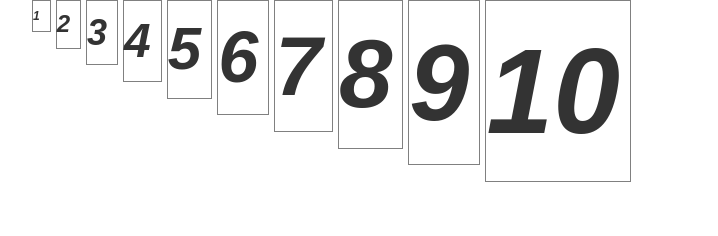
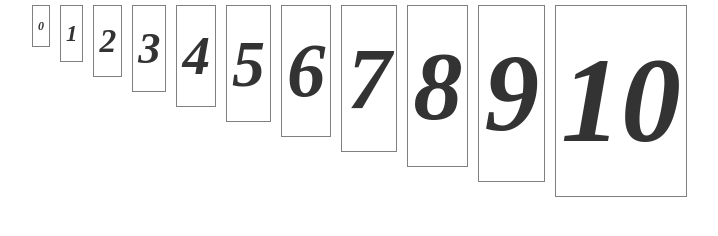
Before and after one commit to SRJPN/visualisation, a plain HTML site: page assignment5.html in a window 1280 px wide. Shown: the whole page, without its empty margins (43-761 px from the left). Drawn offline with nearby package versions, Linux system fonts and the light colour scheme.

Commit message:
Refactoring Assignment 5

```diff
--- a/css/assignment5.css
+++ b/css/assignment5.css
@@ -1,7 +1,6 @@
 .box {
   border: 1px solid gray;
   float : left;
-  margin-left: 5px;
-  /*text-align: center;*/
-  padding-right: 10px;
+  margin: 5px;
+  padding: 5px;
 }
--- a/javascript/assignment5.js
+++ b/javascript/assignment5.js
@@ -3,15 +3,15 @@ const WIDTH_RANGE = [12, 120];
 const HEIGHT_RANGE = [30, 180];
 
 var widthScale = d3.scaleLinear()
-    .domain([1, LIMIT])
+    .domain([0, LIMIT])
     .range(WIDTH_RANGE);
 
 var heightScale = d3.scaleLinear()
-    .domain([1, LIMIT])
+    .domain([0, LIMIT])
     .range(HEIGHT_RANGE)
 
 var generateValues = function(limit) {
-    return [...new Array(limit)].map((d, i) => i + 1);
+    return [...new Array(limit + 1)].map((d, i) => i);
 };
 
 var generateBoxes = function(values) {
@@ -22,9 +22,13 @@ var generateBoxes = function(values) {
     boxes.enter()
         .append('div')
         .classed('box', true)
-        .style('font', (d) => 'italic bold ' + widthScale(d) + 'px/' + heightScale(d) + 'px sans-serif')
+        .style('font', generateFontString)
         .text((d) => d)
-}
+};
+
+var generateFontString = function(number) {
+    return ['italic bold ', widthScale(number), 'px/', heightScale(number), 'px Georgia sans-serif'].join('');
+};
 
 window.onload = function() {
     var values = generateValues(LIMIT)
```
